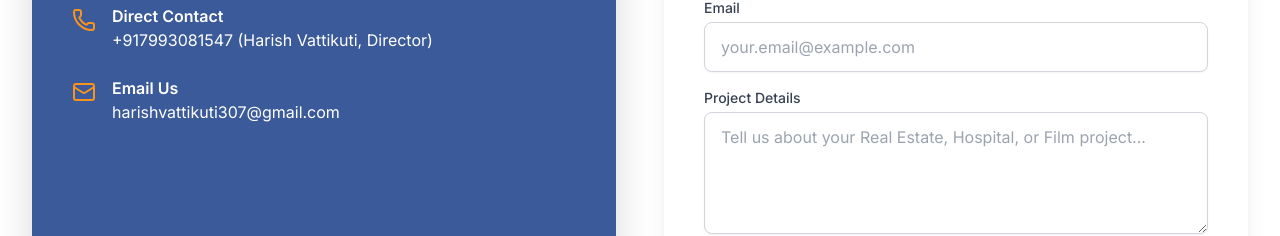
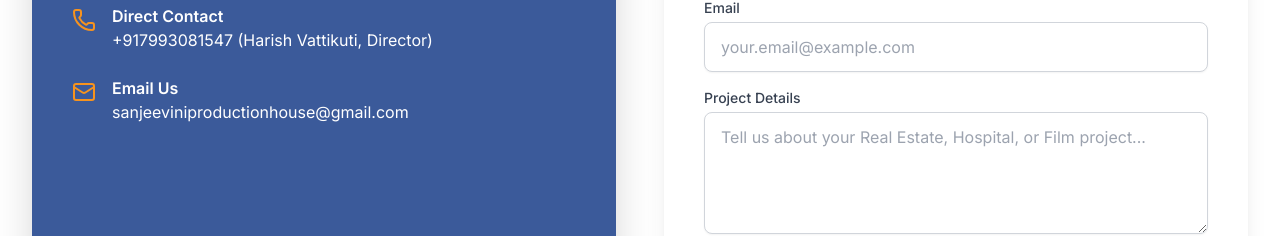
Before and after one commit to sanjeeviniproductionhouse/ads, a plain HTML site: page index.html in a window 1280 px wide. Shown: the part 2617-2853 px from the top of the page. Drawn offline with nearby package versions, Linux system fonts and the light colour scheme.

Commit message:
Update index.html

```diff
--- a/index.html
+++ b/index.html
@@ -223,7 +223,7 @@
                         <i data-lucide="mail" class="w-6 h-6 flex-shrink-0 mt-1 text-accent-orange"></i>
                         <div>
                             <p class="font-semibold">Email Us</p>
-                            <a href="mailto:harishvattikuti307@gmail.com" class="text-white hover:underline">harishvattikuti307@gmail.com</a>
+                            <a href="mailto:Sanjeeviniproductionhouse@gmail.com" class="text-white hover:underline">sanjeeviniproductionhouse@gmail.com</a>
                         </div>
                     </div>
                 </div>
```
